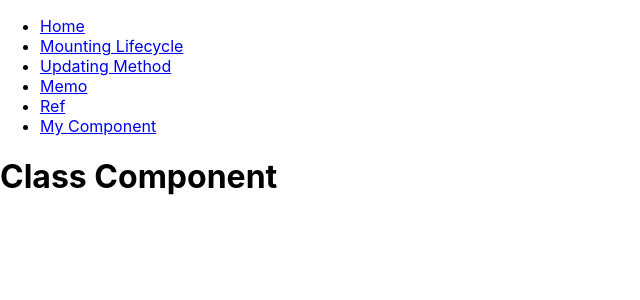
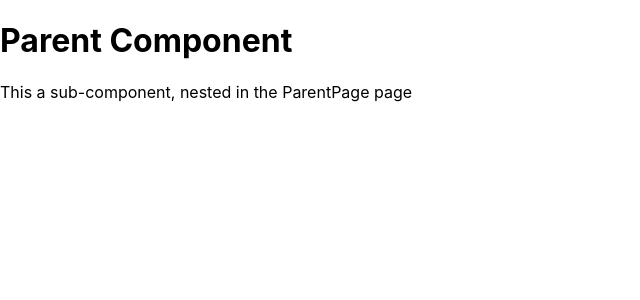
Before and after one commit to Abhay-Newput/React-Training, a React (Create React App) app in the folder learning/: page / in a window 1280 px wide. Shown: the top 300 px of the page, without its empty margins (0-640 px from the left). Built offline with nearby package versions, Linux system fonts and the light colour scheme.

Commit message:
Context API

```diff
--- a/learning/src/App.js
+++ b/learning/src/App.js
@@ -1,47 +1,55 @@
-import { BrowserRouter as Router, Routes, Route, Link } from "react-router-dom";
-import ClassComponent from "./components/ClassComponent";
-import MountingLifeCycle from "./components/LifeCycleMethods/Mounting/MountingLifeCycle";
-import UpdatingMethod from "./components/LifeCycleMethods/Updateing/UpdatingMethod";
-import MyComponent from "./components/MyComponent";
-import Ref from "./components/Ref";
-import Memo from "./components/Memo";
+// import { BrowserRouter as Router, Routes, Route, Link } from "react-router-dom";
+// import ClassComponent from "./components/ClassComponent";
+// import MountingLifeCycle from "./components/LifeCycleMethods/Mounting/MountingLifeCycle";
+// import UpdatingMethod from "./components/LifeCycleMethods/Updateing/UpdatingMethod";
+// import MyComponent from "./components/MyComponent";
+// import Ref from "./components/Ref";
+// import Memo from "./components/Memo";
+
+import ParentComponent from "./components/contextAPI/ParentComponent";
 
 function App() {
+  // return (
+  //   <Router>
+  //     <nav>
+  //       <ul>
+  //         <li>
+  //           <Link to="/">Home</Link>
+  //         </li>
+  //         <li>
+  //           <Link to="/mounting">Mounting Lifecycle</Link>
+  //         </li>
+  //         <li>
+  //           <Link to="/updating">Updating Method</Link>
+  //         </li>
+  //         <li>
+  //           <Link to="/memo">Memo</Link>
+  //         </li>
+  //         <li>
+  //           <Link to="/ref">Ref</Link>
+  //         </li>
+  //         <li>
+  //           <Link to="/my-component">My Component</Link>
+  //         </li>
+  //       </ul>
+  //     </nav>
+  //     <div key={2} className="App">
+  //       <Routes>
+  //         <Route path="/" exact element={<ClassComponent />} />
+  //         <Route path="/mounting" element={<MountingLifeCycle />} />
+  //         <Route path="/updating" element={<UpdatingMethod />} />
+  //         <Route path="/memo" element={<Memo name="Abhay" />} />
+  //         <Route path="/ref" element={<Ref />} />
+  //         <Route path="/my-component" element={<MyComponent name="hehe" />} />
+  //       </Routes>
+  //     </div>
+  //   </Router>
+  // );
+
   return (
-    <Router>
-      <nav>
-        <ul>
-          <li>
-            <Link to="/">Home</Link>
-          </li>
-          <li>
-            <Link to="/mounting">Mounting Lifecycle</Link>
-          </li>
-          <li>
-            <Link to="/updating">Updating Method</Link>
-          </li>
-          <li>
-            <Link to="/memo">Memo</Link>
-          </li>
-          <li>
-            <Link to="/ref">Ref</Link>
-          </li>
-          <li>
-            <Link to="/my-component">My Component</Link>
-          </li>
-        </ul>
-      </nav>
-      <div key={2} className="App">
-        <Routes>
-          <Route path="/" exact element={<ClassComponent />} />
-          <Route path="/mounting" element={<MountingLifeCycle />} />
-          <Route path="/updating" element={<UpdatingMethod />} />
-          <Route path="/memo" element={<Memo name="Abhay" />} />
-          <Route path="/ref" element={<Ref />} />
-          <Route path="/my-component" element={<MyComponent name="hehe" />} />
-        </Routes>
-      </div>
-    </Router>
+    <>
+      <ParentComponent />
+    </>
   );
 }
 
--- /dev/null
+++ b/learning/src/components/contextAPI/ChildComponent.js
@@ -0,0 +1,9 @@
+import { useContext } from "react";
+import PageNameContext from "./PageNameContext";
+
+const ChildComponent = () => {
+  const pageName = useContext(PageNameContext);
+  return <p>This a sub-component, nested in the {pageName} page</p>;
+};
+
+export default ChildComponent;
--- /dev/null
+++ b/learning/src/components/contextAPI/PageNameContext.js
@@ -0,0 +1,5 @@
+import { createContext } from "react";
+
+const PageNameContext = createContext();
+
+export default PageNameContext;
--- /dev/null
+++ b/learning/src/components/contextAPI/ParentComponent.js
@@ -0,0 +1,11 @@
+import ChildComponent from "./ChildComponent";
+import PageNameContext from "./PageNameContext";
+
+const ParentComponent = () => (
+  <PageNameContext.Provider value="ParentPage">
+    <h1>Parent Component</h1>
+    <ChildComponent />
+  </PageNameContext.Provider>
+);
+
+export default ParentComponent;
```
